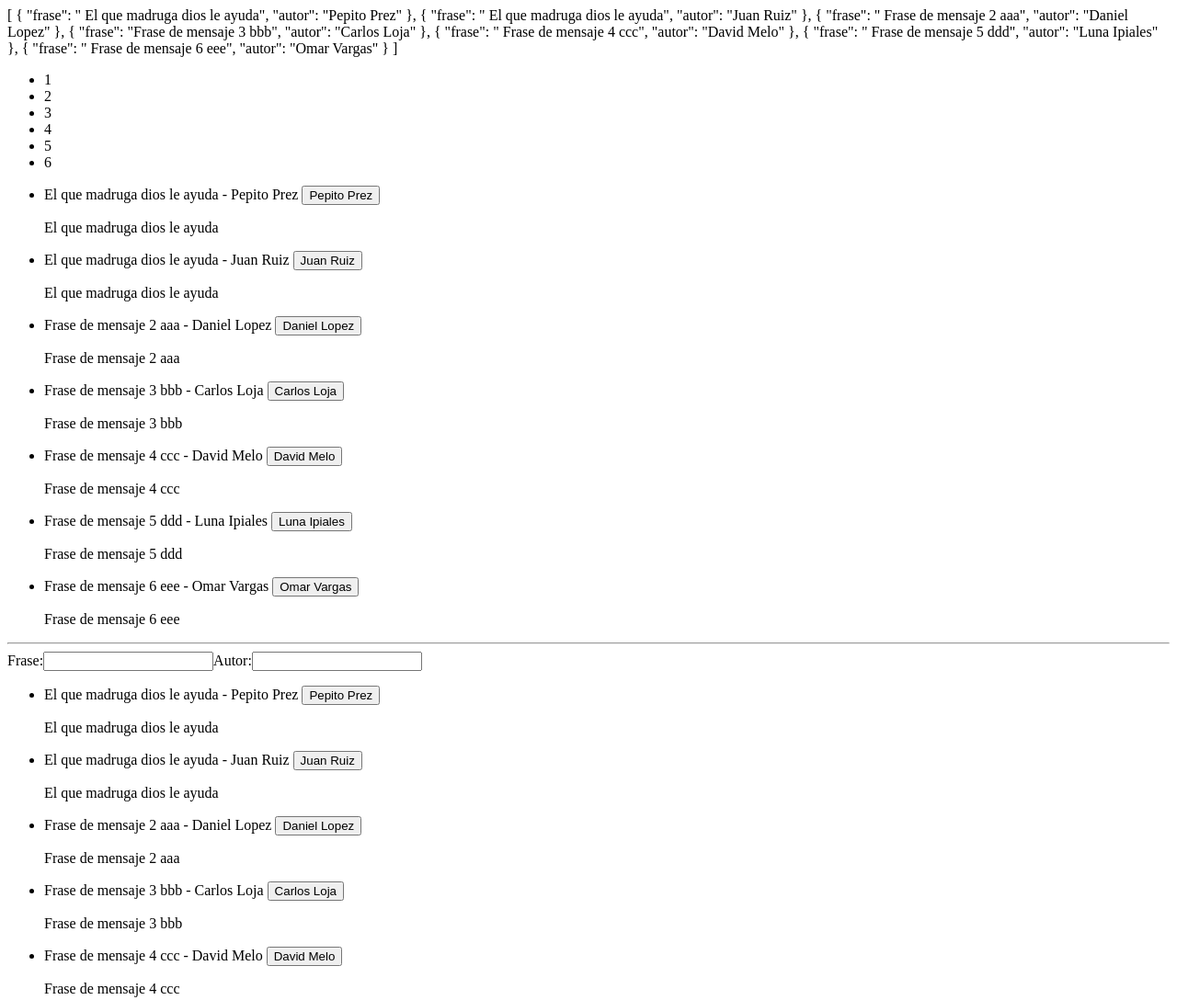
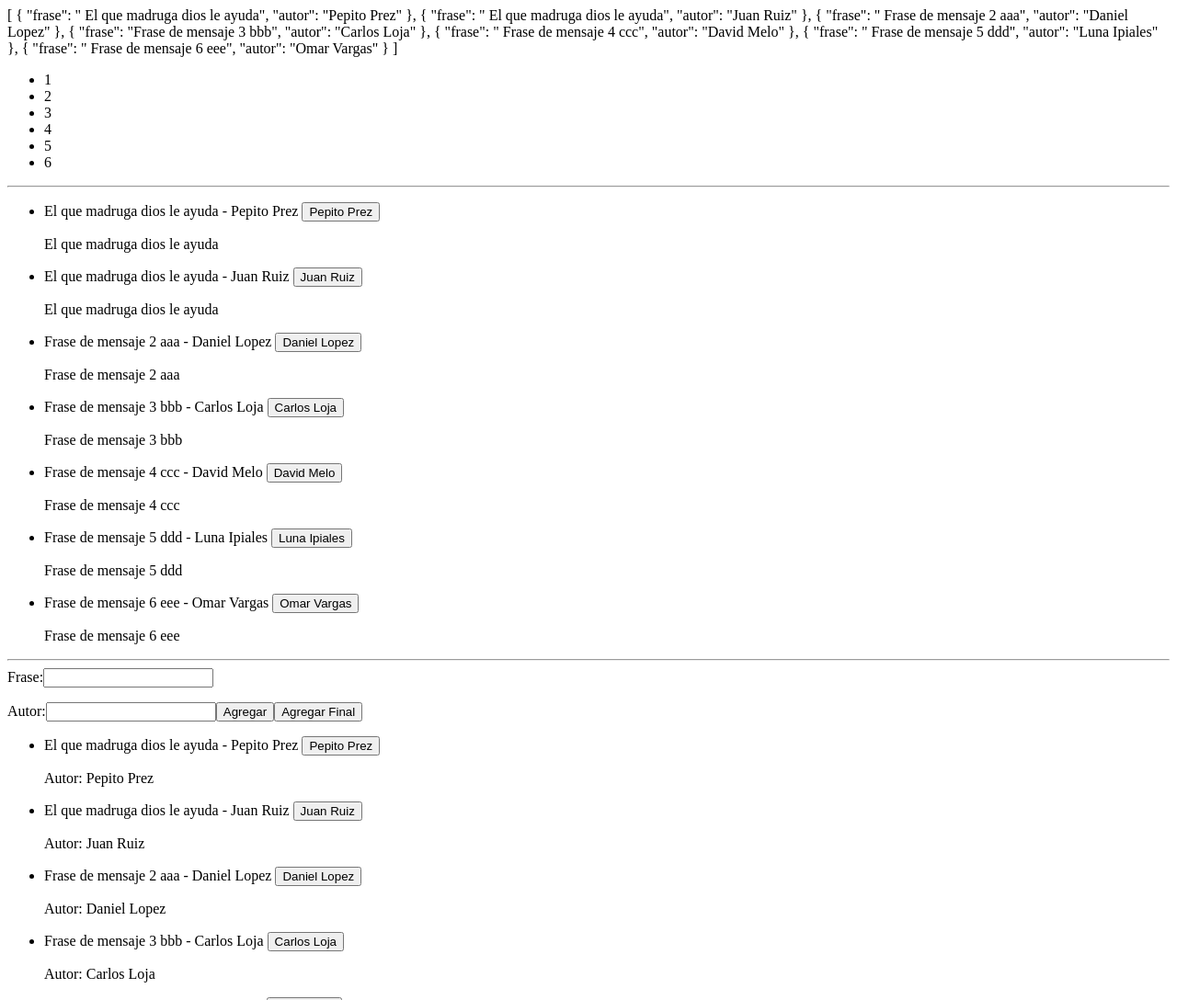
Before and after one commit to YaniryFlorez/pw_u2_p7_yf, a plain HTML site: page html/frases.html in a window 1280 px wide. Shown: the top 1088 px of the page at 92% size. Drawn offline with nearby package versions, Linux system fonts and the light colour scheme.

Commit message:
taller15 directivas v-model de vue

```diff
--- a/html/frases.html
+++ b/html/frases.html
@@ -20,6 +20,7 @@
             <li>5</li>
             <li>6</li>
         </ul>
+        <hr>
         <ul>
             <li v-for="mifrase in listafrases">{{mifrase.frase}} - {{mifrase.autor}}
                 <button>{{mifrase.autor}}</button>
@@ -28,13 +29,17 @@
         </ul>
         <hr>
         <label for="idFrase">Frase:</label>
-        <input id="idFrase" type="text" name="" id="">
+        <input v-model="frase" id="idFrase" type="text">
+        <p>{{frase}}</p>
         <label for="idAutor">Autor:</label>
-        <input id="idAutor" type="text" name="" id="">
+        <!--<input v-on:keypress="eventoKeyPress" v-model="autor" id="idAutor" type="text">-->
+        <input v-on:keypress.enter="eventoKeyPressModificador" v-model="autor" id="idAutor" type="text">
+        <button v-on:click="agregarFrase">Agregar</button>
+        <button v-on:click="agregarFraseFinal">Agregar Final</button>
         <ul>
             <li v-for="{frase,autor} in listafrases">{{frase}} - {{autor}}
-                <button>{{autor}}</button>
-                <p>{{frase}}</p>
+                <button v-if="autor!==null">{{autor}}</button>
+                <p v-show="autor!==null">Autor: {{autor}}</p>
             </li>
         </ul>
     </div>
--- a/js/appfrases.js
+++ b/js/appfrases.js
@@ -8,16 +8,63 @@ const frases=[{frase:' El que madruga dios le ayuda', autor:'Pepito Prez'},
 ]
 
 const app = Vue.createApp({
+    methods: {
+        agregarFrase() {
+            console.log(this.frase);
+            console.log(this.autor);
 
-methods: {
+            const nuevaFrase = {
+                frase: this.frase,
+                autor: this.autor
+            }
+
+            this.listafrases.unshift(nuevaFrase);
+        },
+
+        agregarFraseFinal() {
+            console.log(this.frase);
+            console.log(this.autor);
+
+            const nuevaFrase = {
+                frase: this.frase,
+                autor: this.autor
+            }
+
+            this.listafrases.push(nuevaFrase);
+        },
+
+        eventoKeyPress({charCode,keyCode,key,target}){
+            if(key==="Enter"){
+                //console.log('evento');
+                console.log('evento');
+                console.log(charCode);
+                console.log(keyCode);
+                console.log(key);
+                console.log(target.baseURI);
+                this.agregarFraseFinal();
+        }
+
+    },
+
+    eventoKeyPressModificador(){
+            console.log('evento');
+
+            console.log(key);
+            console.log(target.baseURI);
+            this.agregarFraseFinal();
+    }
 
 },
 
-data() {
-    return {
-    listafrases: frases
+
+    data() {
+        return {
+            listafrases: frases,
+            frase: null,
+            //autor: 'Sin autor'
+            autor: null
+        }
     }
-}
 })
 
 app.mount('#myApp')
```
Also changed, not shown: teoria.html (added, +15 -0 lines).
